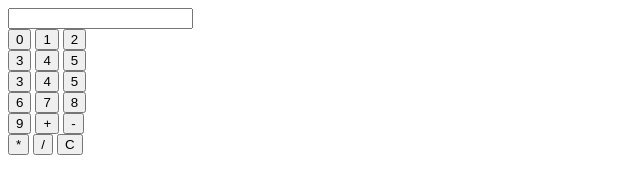
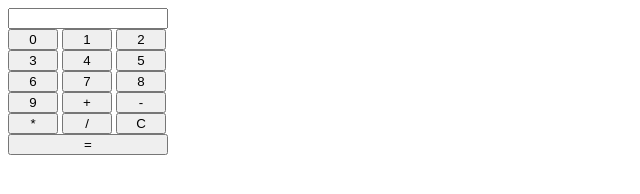
Before and after one commit to Orenji01/Calculator, a plain HTML site: page index.html in a window 1280 px wide. Shown: the whole page, without its empty margins (0-640 px from the left). Drawn offline with Linux system fonts and the light colour scheme.

Commit message:
Make the UI better and address errors

```diff
--- a/index.html
+++ b/index.html
@@ -5,39 +5,40 @@
     <meta charset="UTF-8">
     <meta name="viewport" content="width=device-width, initial-scale=1.0">
     <title>Document</title>
+    <link rel="stylesheet" href="styles.css">
 </head>
 
 <body>
+    <div id="calc-container">
         <input type="text">
         <div>
-        <button>0</button>
-        <button>1</button>
-        <button>2</button>
+            <button id="0-button">0</button>
+            <button id="1-button">1</button>
+            <button id="2-button">2</button>
         </div>
         <div>
-        <button>3</button>
-        <button>4</button>
-        <button>5</button>
+            <button id="3-button">3</button>
+            <button id="4-button">4</button>
+            <button id="5-button">5</button>
         </div>
         <div>
-        <button>3</button>
-        <button>4</button>
-        <button>5</button>
+            <button id="6-button">6</button>
+            <button id="7-button">7</button>
+            <button id="8-button">8</button>
         </div>
         <div>
-        <button>6</button>
-        <button>7</button>
-        <button>8</button>
+            <button id="9-button">9</button>
+            <button id="+-button">+</button>
+            <button id="minus-button">-</button>
         </div>
         <div>
-        <button>9</button>
-        <button>+</button>
-        <button>-</button>
+            <button id="multi-button">*</button>
+            <button id="divide-button">/</button>
+            <button id="clear-button">C</button>
         </div>
         <div>
-        <button>*</button>
-        <button>/</button>
-        <button>C</button>
+            <button id="operator-button">=</button>
+        </div>
     </div>
     <script src="script.js"></script>
 </body>
--- a/styles.css
+++ b/styles.css
@@ -0,0 +1,18 @@
+#calc-container {
+    width: 160px;
+    height: auto;
+    display: flex;
+    flex-direction: column;
+}
+
+#calc-container {
+    display: flex;
+}
+
+div>button {
+    width: calc(150px / 3);
+}
+
+#operator-button {
+    width: 160px;
+}
```
Lines whose indentation alone changed are shown as unchanged.
